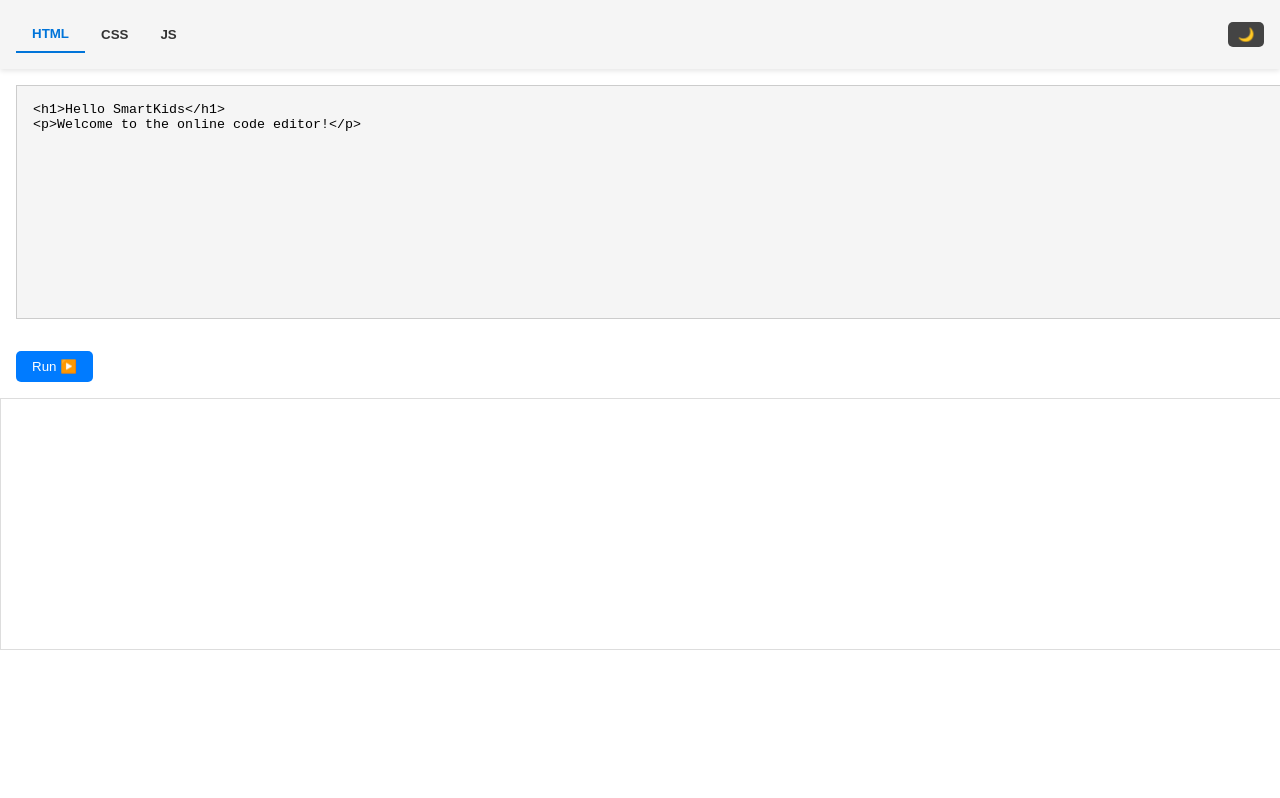
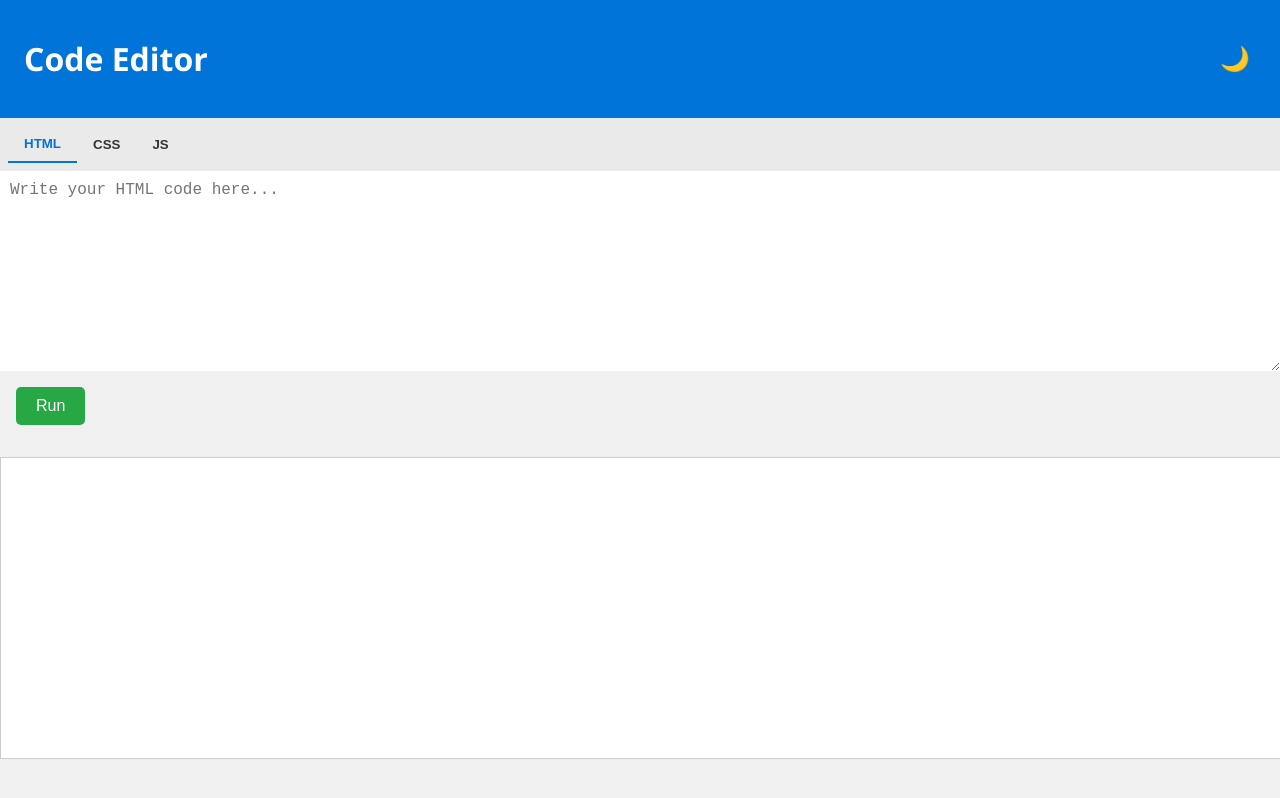
Before and after one commit to slide-t/code-Editor, a plain HTML site: page index.html in a window 1280 px wide. Drawn offline with Linux system fonts and the light colour scheme.

Commit message:
Update index.html

```diff
--- a/index.html
+++ b/index.html
@@ -3,182 +3,138 @@
 <head>
   <meta charset="UTF-8" />
   <meta name="viewport" content="width=device-width, initial-scale=1.0"/>
-  <title>SmartKids Code Editor</title>
+  <title>Code Editor</title>
   <style>
-    :root {
-      --bg-color: #ffffff;
-      --text-color: #000000;
-      --editor-bg: #f5f5f5;
-      --tab-color: #e0e0e0;
-      --active-tab: #cccccc;
+    body {
+      margin: 0;
+      font-family: 'Segoe UI', Tahoma, Geneva, Verdana, sans-serif;
+      background: #f0f0f0;
+      color: #000;
+      transition: background 0.3s, color 0.3s;
     }
 
-    body.dark {
-      --bg-color: #1e1e1e;
-      --text-color: #ffffff;
-      --editor-bg: #2d2d2d;
-      --tab-color: #3b3b3b;
-      --active-tab: #555;
-    }
-
-    body {
-      background: var(--bg-color);
-      color: var(--text-color);
-      font-family: sans-serif;
-      margin: 0;
-      padding: 0;
+    body.dark-mode {
+      background: #121212;
+      color: #fff;
     }
 
     header {
       display: flex;
       justify-content: space-between;
       align-items: center;
-      padding: 1rem;
-      background: var(--editor-bg);
-      box-shadow: 0 2px 5px rgba(0, 0, 0, 0.1);
+      padding: 1rem 1.5rem;
+      background: #0074D9;
+      color: #fff;
     }
 
     .tabs {
       display: flex;
+      background: #eaeaea;
+      padding: 0.5rem;
     }
 
-    .tab {
-      padding: 0.5rem 1rem;
-      background: var(--tab-color);
+    .tabs button {
+      background: transparent;
       border: none;
+      color: #333;
+      padding: 10px 16px;
       cursor: pointer;
+      font-weight: bold;
+      transition: color 0.3s ease;
     }
 
-    .tab.active {
-      background: var(--active-tab);
-      font-weight: bold;
+    .tabs button.active {
+      border-bottom: 2px solid #0074D9;
+      color: #0074D9;
     }
 
-    .theme-switch {
-      cursor: pointer;
-      padding: 0.3rem 0.6rem;
-      background: #444;
-      color: #fff;
-      border: none;
-      border-radius: 5px;
+    body.dark-mode .tabs {
+      background: #1e1e1e;
     }
 
-    .editor-container {
-      display: flex;
-      flex-direction: column;
-      padding: 1rem;
+    body.dark-mode .tabs button {
+      color: #ccc;
+    }
+
+    body.dark-mode .tabs button.active {
+      color: #1E90FF;
+      border-bottom: 2px solid #1E90FF;
     }
 
     textarea {
       width: 100%;
       height: 200px;
-      background: var(--editor-bg);
-      color: var(--text-color);
-      border: 1px solid #ccc;
-      padding: 1rem;
+      display: none;
+      padding: 10px;
       font-family: monospace;
-      display: none;
+      font-size: 16px;
+      border: none;
+      outline: none;
+      resize: vertical;
+      box-sizing: border-box;
     }
 
     textarea.active {
       display: block;
     }
 
-    .run-btn {
-      margin: 1rem;
-      padding: 0.5rem 1rem;
-      background: #007bff;
+    #output {
+      width: 100%;
+      height: 300px;
+      border: 1px solid #ccc;
+      margin-top: 1rem;
+      background: #fff;
+    }
+
+    button#run {
+      background: #28a745;
       color: white;
       border: none;
+      padding: 10px 20px;
+      font-size: 16px;
+      cursor: pointer;
+      margin: 1rem;
       border-radius: 5px;
-      cursor: pointer;
     }
 
-    iframe {
-      width: 100%;
-      height: 250px;
-      border: 1px solid #ddd;
+    #themeToggle {
+      cursor: pointer;
+      background: none;
+      border: none;
+      font-size: 1.5rem;
+      color: white;
     }
-    /* Light mode default (body has no dark class) */
-.tabs button {
-  background: transparent;
-  border: none;
-  color: #333;
-  padding: 10px 16px;
-  cursor: pointer;
-  font-weight: bold;
-  transition: color 0.3s ease;
-}
-
-.tabs button.active {
-  border-bottom: 2px solid #0074D9;
-  color: #0074D9;
-}
-
-/* Dark mode styles */
-body.dark-mode .tabs button {
-  color: #ddd;
-}
-
-body.dark-mode .tabs button.active {
-  color: #1E90FF;
-  border-bottom: 2px solid #1E90FF;
-      }
   </style>
 </head>
 <body>
-
   <header>
-
-<div class="tabs">
-  <button class="tab-btn active" data-tab="html">HTML</button>
-  <button class="tab-btn" data-tab="css">CSS</button>
-  <button class="tab-btn" data-tab="js">JS</button>
-</div>
-
-    <!--
-    <div class="tabs">
-      <button class="tab active" data-tab="html">HTML</button>
-      <button class="tab" data-tab="css">CSS</button>
-      <button class="tab" data-tab="js">JS</button>
-    </div>
-    -->
-    <button class="theme-switch" id="themeToggle">🌙</button>
+    <h1>Code Editor</h1>
+    <button id="themeToggle">🌙</button>
   </header>
 
-  <div class="editor-container">
-    <textarea id="html" class="active" placeholder="Write your HTML here...">
-<h1>Hello SmartKids</h1>
-<p>Welcome to the online code editor!</p>
-    </textarea>
-
-    <textarea id="css" placeholder="Write your CSS here...">
-body { background: lightyellow; font-family: sans-serif; text-align: center; }
-h1 { color: darkgreen; }
-    </textarea>
-
-    <textarea id="js" placeholder="Write your JS here...">
-console.log('Hello from JavaScript!');
-    </textarea>
+  <div class="tabs">
+    <button class="tab active" data-tab="html">HTML</button>
+    <button class="tab" data-tab="css">CSS</button>
+    <button class="tab" data-tab="js">JS</button>
   </div>
 
-  <button class="run-btn" onclick="runCode()">Run ▶️</button>
+  <textarea id="html" class="active" placeholder="Write your HTML code here..."></textarea>
+  <textarea id="css" placeholder="Write your CSS code here..."></textarea>
+  <textarea id="js" placeholder="Write your JS code here..."></textarea>
 
+  <button id="run" onclick="runCode()">Run</button>
   <iframe id="output"></iframe>
 
   <script>
     // Theme toggle
     const toggleThemeBtn = document.getElementById("themeToggle");
 
-toggleThemeBtn.addEventListener("click", () => {
-  document.body.classList.toggle("dark-mode");
-});
-  /*  document.getElementById("themeToggle").addEventListener("click", function () {
-      document.body.classList.toggle("dark");
-      this.textContent = document.body.classList.contains("dark") ? "☀️" : "🌙";
-    });*/
+    toggleThemeBtn.addEventListener("click", function () {
+      document.body.classList.toggle("dark-mode");
+      this.textContent = document.body.classList.contains("dark-mode") ? "☀️" : "🌙";
+    });
 
-    // Tabs
+    // Tabs switching
     const tabs = document.querySelectorAll(".tab");
     const textareas = document.querySelectorAll("textarea");
 
@@ -191,7 +147,7 @@ toggleThemeBtn.addEventListener("click", () => {
       });
     });
 
-    // Run button
+    // Run code
     function runCode() {
       const html = document.getElementById("html").value;
       const css = `<style>${document.getElementById("css").value}</style>`;
@@ -199,8 +155,6 @@ toggleThemeBtn.addEventListener("click", () => {
       const output = document.getElementById("output");
       output.srcdoc = html + css + js;
     }
-
   </script>
-
 </body>
 </html>
```
